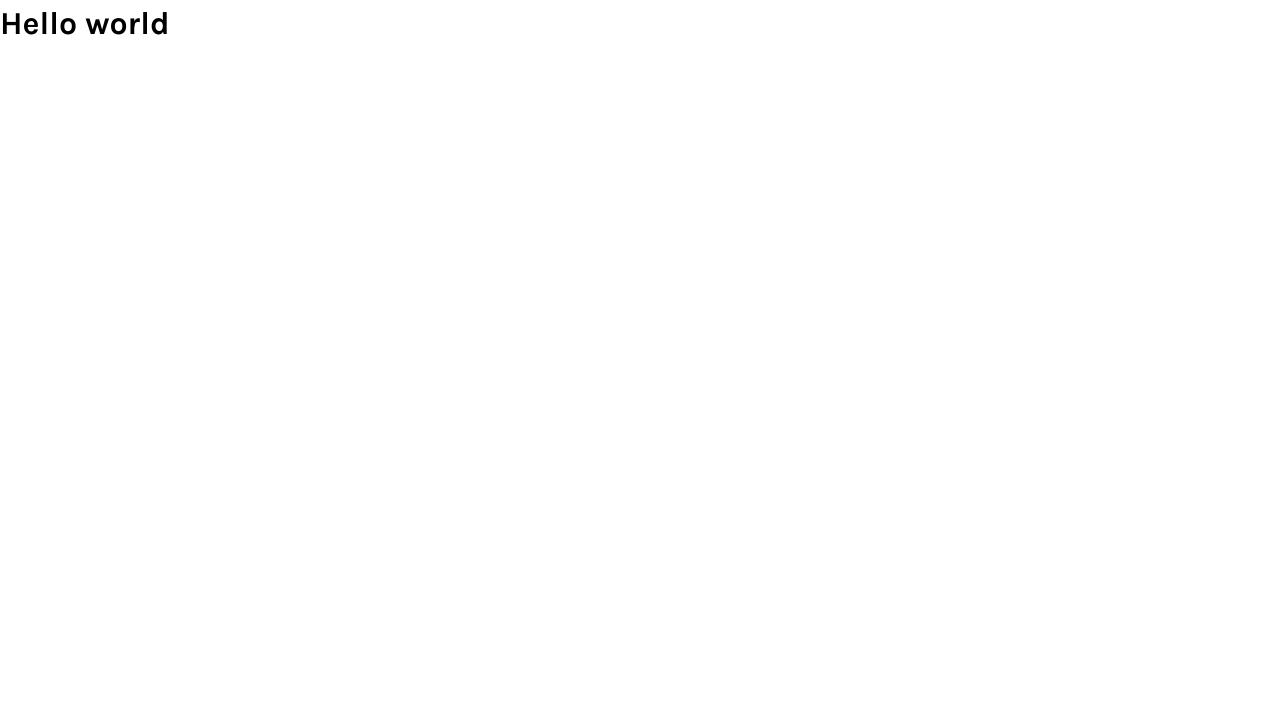
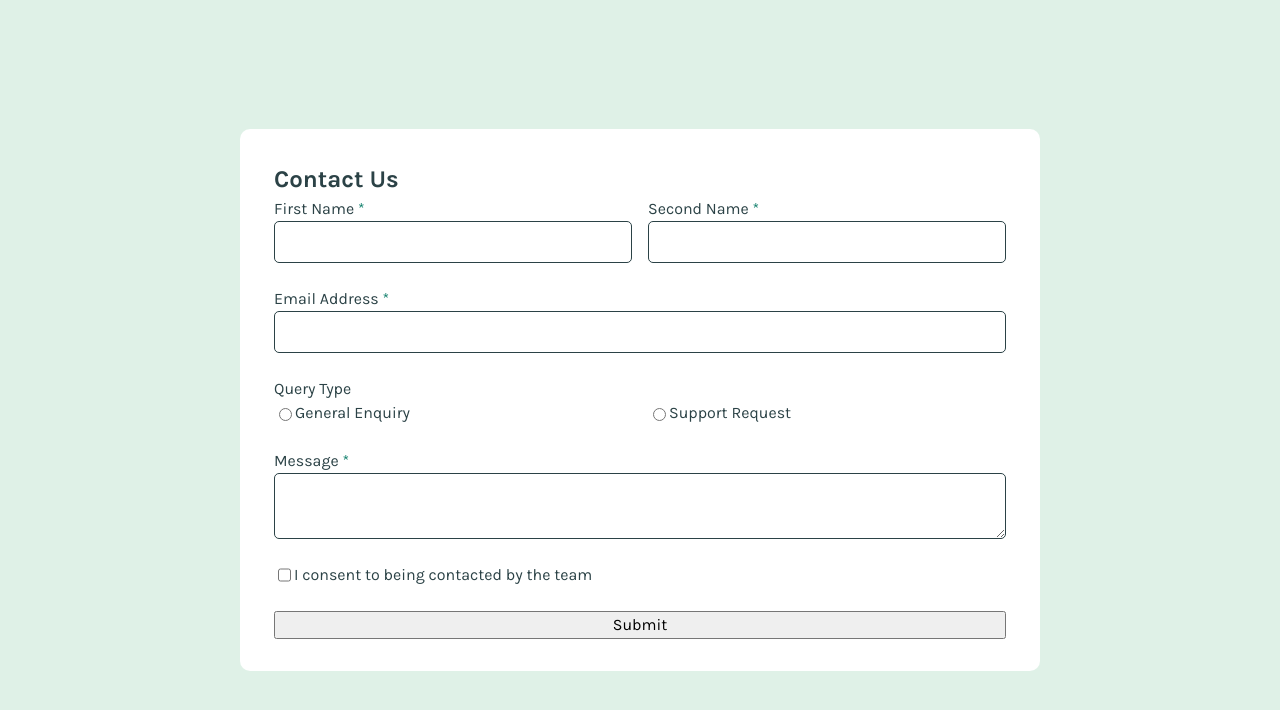
Before and after one commit to Jithin-b-p/contact-form-main, a React (Vite) app: page / in a window 1280 px wide. Shown: the top 710 px of the page. Built offline with nearby package versions, Linux system fonts and the light colour scheme.

Commit message:
updating the UI

```diff
--- a/package.json
+++ b/package.json
@@ -10,6 +10,8 @@
     "preview": "vite preview"
   },
   "dependencies": {
+    "@emotion/react": "^11.11.4",
+    "@emotion/styled": "^11.11.5",
     "react": "^18.2.0",
     "react-dom": "^18.2.0"
   },
--- a/src/App.tsx
+++ b/src/App.tsx
@@ -1,5 +1,7 @@
+import ContactUs from "./pages/ContactUs";
+
 function App() {
-  return <h1>Hello world</h1>;
+  return <ContactUs />;
 }
 
 export default App;
--- /dev/null
+++ b/src/components/Field.tsx
@@ -0,0 +1,29 @@
+import styled from "@emotion/styled";
+import { FieldPropsTypes, StyledContainerProps } from "../types/types";
+
+function Field({ label, htmlFor, error, row, children }: FieldPropsTypes) {
+  return (
+    <Container row={row}>
+      {label && !row && (
+        <Label htmlFor={htmlFor}>
+          {label} <Starspan>*</Starspan>
+        </Label>
+      )}
+      {children}
+      {error && <Error>{error}</Error>}
+      {label && row && <Label htmlFor={htmlFor}>{label}</Label>}
+    </Container>
+  );
+}
+
+const Container = styled.div<StyledContainerProps>`
+  display: flex;
+  flex-direction: ${(props) => (props.row ? "row" : "column")};
+`;
+const Label = styled.label``;
+const Error = styled.div``;
+const Starspan = styled.span`
+  color: hsl(var(--clr-primary-success));
+`;
+
+export default Field;
--- /dev/null
+++ b/src/components/Fieldset.tsx
@@ -0,0 +1,24 @@
+import styled from "@emotion/styled";
+import { FieldSetPropsTypes } from "../types/types";
+
+function Fieldset({ legend, children }: FieldSetPropsTypes) {
+  return (
+    <Container>
+      <Legend>{legend}</Legend>
+      {children}
+    </Container>
+  );
+}
+
+const Container = styled.fieldset`
+  display: flex;
+  flex-direction: column;
+  gap: 1.5rem;
+  border: 0;
+`;
+const Legend = styled.legend`
+  font-size: 1.5rem;
+  font-weight: var(--fw-bold);
+  color: hsl(var(--clr-neutral-300));
+`;
+export default Fieldset;
--- a/src/index.css
+++ b/src/index.css
@@ -18,6 +18,17 @@
   --ff-primary: "Karla";
   --ff-fallback: system-ui, -apple-system, BlinkMacSystemFont, "Segoe UI",
     Roboto, Oxygen, Ubuntu, Cantarell, "Open Sans", "Helvetica Neue", sans-serif;
+
+  --fw-regular: 400;
+  --fw-bold: 700;
+
+  --clr-primary-100: 148 38% 91%;
+  --clr-primary-success: 169 82% 27%;
+  --clr-primary-failure: 0 66% 56%;
+
+  --clr-neutral-100: 0 0% 100%;
+  --clr-neutral-200: 186 15% 59%;
+  --clr-neutral-300: 187 24% 22%;
 }
 
 /*
@@ -31,6 +42,7 @@ RESET
 *::before,
 *::after {
   box-sizing: border-box;
+  padding: 0;
 }
 
 /* Remove default margin */
@@ -102,4 +114,21 @@ select {
 
 body {
   font-family: var(--ff-primary), var(--ff-fallback);
+  background: hsl(var(--clr-primary-100));
+  color: hsl(var(--clr-neutral-300));
 }
+
+#root {
+  width: inherit;
+  min-height: inherit;
+  display: flex;
+  justify-content: center;
+  align-items: center;
+}
+
+input,
+textarea {
+  padding: 0.5rem;
+  border: 0.2px solid hsl(var(--clr-neutral-300));
+  border-radius: 5px;
+}
--- /dev/null
+++ b/src/pages/ContactUs.tsx
@@ -0,0 +1,82 @@
+import styled from "@emotion/styled";
+
+import Fieldset from "../components/Fieldset";
+import Field from "../components/Field";
+
+function ContactUs() {
+  return (
+    <Container>
+      <Fieldset legend="Contact Us">
+        <RowContainer>
+          <Field label="First Name" htmlFor="firstname">
+            <input id="firstname" type="text" name="firstname" />
+          </Field>
+          <Field label="Second Name" htmlFor="secondname">
+            <input id="secondname" type="text" name="secondname" />
+          </Field>
+        </RowContainer>
+        <Field label="Email Address" htmlFor="email">
+          <input id="email" type="text" name="email" />
+        </Field>
+        <RadioContainer>
+          <span>Query Type</span>
+          <RowContainer>
+            <Field label="General Enquiry" htmlFor="generalenquiry" row={true}>
+              <input
+                id="generalenquiry"
+                type="radio"
+                name="querytype"
+                value="generalenquiry"
+              />
+            </Field>
+            <Field label="Support Request" htmlFor="supportrequest" row={true}>
+              <input
+                id="supportrequest"
+                type="radio"
+                name="querytype"
+                value="supportrequest"
+              />
+            </Field>
+          </RowContainer>
+        </RadioContainer>
+        <Field label="Message" htmlFor="message">
+          <textarea id="message" name="message"></textarea>
+        </Field>
+
+        <Field
+          label="I consent to being contacted by the team"
+          htmlFor="consent"
+          row={true}
+        >
+          <input id="consent" type="checkbox" name="consent" value="true" />
+        </Field>
+
+        <Field>
+          <button>Submit</button>
+        </Field>
+      </Fieldset>
+    </Container>
+  );
+}
+
+const Container = styled.section`
+  width: min(90%, 50rem);
+  padding: 2rem;
+  background: hsl(var(--clr-neutral-100));
+  border-radius: 10px;
+`;
+const RowContainer = styled.div`
+  display: flex;
+  justify-content: space-between;
+  gap: 1rem;
+
+  & div {
+    flex-basis: 50%;
+  }
+`;
+const RadioContainer = styled.div`
+  display: flex;
+  flex-direction: column;
+`;
+
+export default ContactUs;
--- /dev/null
+++ b/src/types/types.ts
@@ -0,0 +1,18 @@
+import React from "react";
+
+export type FieldSetPropsTypes = {
+  legend: string;
+  children: React.ReactNode;
+};
+
+export type FieldPropsTypes = {
+  label?: string;
+  htmlFor?: string;
+  error?: string;
+  children: React.ReactNode;
+  row?: boolean;
+};
+
+export type StyledContainerProps = {
+  row?: boolean;
+};
```
Also changed, not shown: 2 other files (tests, documents, lock files or other folders).
